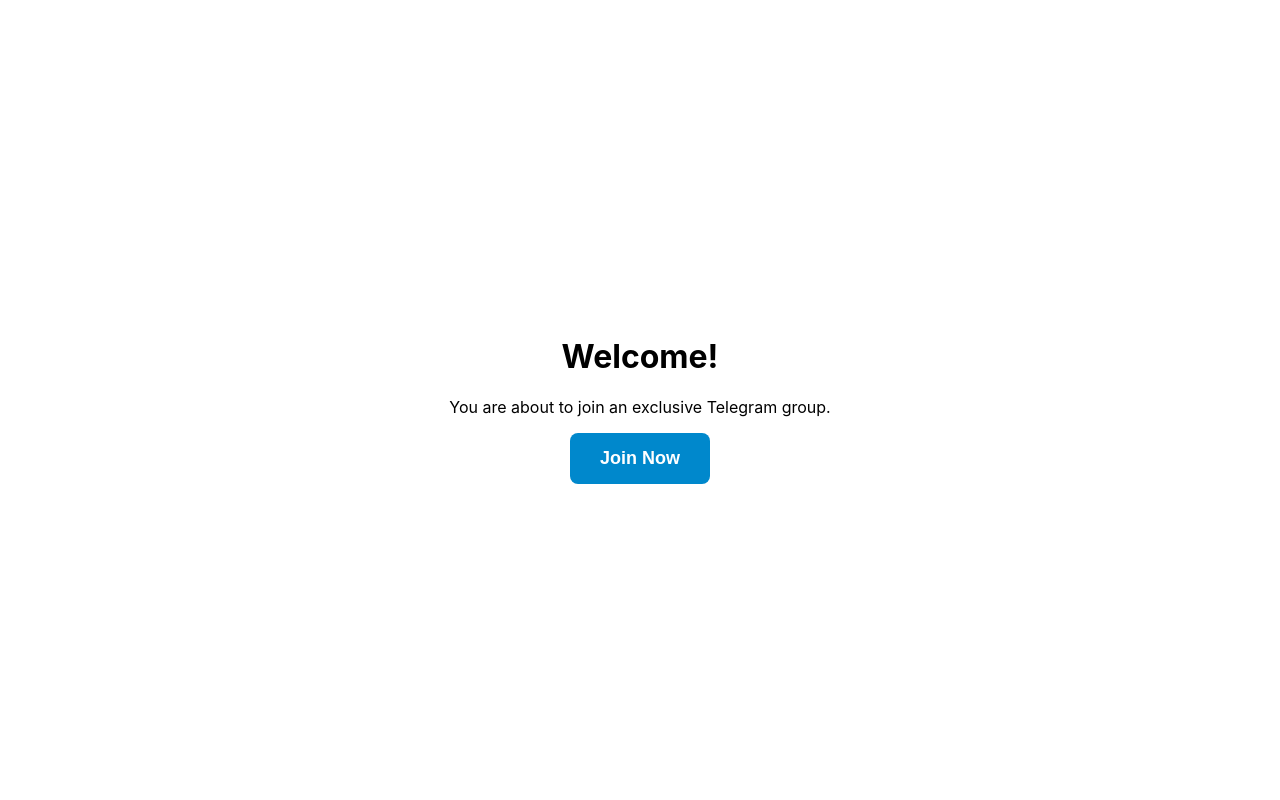
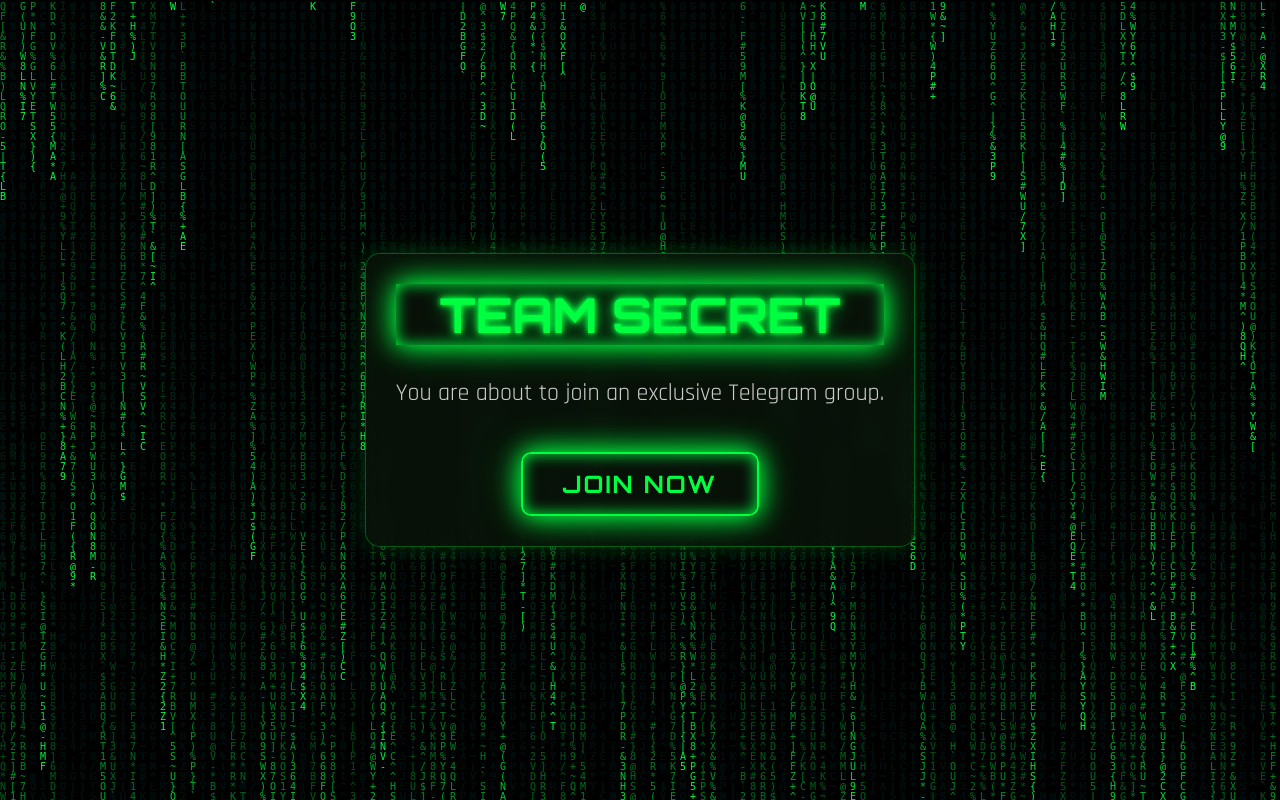
Before and after one commit to rahulkuma9503-coder/With-mine-app, a Flask app: template templates/join.html in a window 1280 px wide. Run offline with Flask 3, Linux system fonts and the light colour scheme; the template is opened without the code that fills it, so the values that code supplies are empty; some libraries are stand-ins or nearby versions.

Commit message:
Update join.html

```diff
--- a/templates/join.html
+++ b/templates/join.html
@@ -4,40 +4,127 @@
     <meta charset="UTF-8">
     <meta name="viewport" content="width=device-width, initial-scale=1.0">
     <title>Join Group</title>
+
+    <!-- Google Fonts -->
+    <link rel="preconnect" href="https://fonts.googleapis.com">
+    <link rel="preconnect" href="https://fonts.gstatic.com" crossorigin>
+    <link href="https://fonts.googleapis.com/css2?family=Orbitron:wght@400;700&family=Rajdhani:wght@400;600&display=swap" rel="stylesheet">
+
     <style>
+        /* CSS Variables for a Hacker Green Theme */
+        :root {
+            --neon-green: #00ff41;
+            --neon-green-glow: rgba(0, 255, 65, 0.7);
+            --bg-color: #000000;
+            --text-color: #f0f0f0;
+        }
+
         body {
-            font-family: -apple-system, BlinkMacSystemFont, 'Segoe UI', Roboto, Helvetica, Arial, sans-serif;
-            background-color: var(--tg-theme-bg-color, #ffffff);
-            color: var(--tg-theme-text-color, #000000);
+            font-family: 'Rajdhani', sans-serif;
+            background-color: var(--bg-color);
+            color: var(--text-color);
             display: flex;
             justify-content: center;
             align-items: center;
             height: 100vh;
             margin: 0;
+            overflow: hidden;
+            position: relative;
         }
+
+        /* The animated canvas background */
+        #matrix-bg {
+            position: absolute;
+            top: 0;
+            left: 0;
+            width: 100%;
+            height: 100%;
+            z-index: -1;
+        }
+
         .container {
             text-align: center;
-            padding: 20px;
+            padding: 30px;
+            border-radius: 15px;
+            background: rgba(10, 20, 10, 0.8); /* Dark greenish-tinted glass */
+            backdrop-filter: blur(10px);
+            border: 1px solid rgba(0, 255, 65, 0.3);
+            box-shadow: 0 0 25px rgba(0, 255, 65, 0.2);
         }
+
+        h1 {
+            font-family: 'Orbitron', sans-serif;
+            font-size: 3em;
+            font-weight: 700;
+            color: var(--neon-green);
+            text-shadow:
+                0 0 5px var(--neon-green),
+                0 0 10px var(--neon-green),
+                0 0 20px var(--neon-green-glow);
+            animation: pulse 2s infinite alternate;
+            margin-top: 0;
+        }
+
+        p {
+            font-size: 1.5em;
+            font-weight: 400;
+            color: #cccccc;
+        }
+
         .join-button {
-            background-color: var(--tg-theme-button-color, #0088cc);
-            color: var(--tg-theme-button-text-color, #ffffff);
-            border: none;
-            border-radius: 8px;
-            padding: 15px 30px;
-            font-size: 18px;
-            font-weight: bold;
+            font-family: 'Orbitron', sans-serif;
+            background-color: transparent;
+            color: var(--neon-green);
+            border: 2px solid var(--neon-green);
+            border-radius: 10px;
+            padding: 15px 40px;
+            font-size: 1.5em;
+            font-weight: 600;
             cursor: pointer;
-            transition: background-color 0.3s;
+            letter-spacing: 2px;
+            text-transform: uppercase;
+            transition: all 0.3s ease;
+            box-shadow:
+                inset 0 0 10px var(--neon-green-glow),
+                0 0 15px var(--neon-green);
+            animation: pulse 2s infinite alternate;
+            margin-top: 20px;
         }
+
         .join-button:hover {
-            filter: brightness(1.1);
+            background-color: var(--neon-green);
+            color: var(--bg-color);
+            box-shadow:
+                inset 0 0 20px var(--neon-green),
+                0 0 30px var(--neon-green),
+                0 0 45px var(--neon-green-glow);
+            transform: scale(1.05);
         }
+
+        .join-button:disabled {
+            background-color: #333;
+            color: #777;
+            border-color: #777;
+            cursor: not-allowed;
+            box-shadow: none;
+            animation: none;
+            transform: scale(1);
+        }
+
+        /* Keyframe Animations */
+        @keyframes pulse {
+            0% { box-shadow: inset 0 0 10px var(--neon-green-glow), 0 0 15px var(--neon-green); }
+            100% { box-shadow: inset 0 0 15px var(--neon-green), 0 0 25px var(--neon-green), 0 0 40px var(--neon-green-glow); }
+        }
+
     </style>
 </head>
 <body>
+    <!-- The canvas for the background effect -->
+    <canvas id="matrix-bg"></canvas>
+
     <div class="container">
-        <h1>Welcome!</h1>
+        <h1>TEAM SECRET</h1>
         <p>You are about to join an exclusive Telegram group.</p>
         <button id="joinBtn" class="join-button">Join Now</button>
     </div>
@@ -45,26 +132,75 @@
     <!-- Include the Telegram Web App script -->
     <script src="https://telegram.org/js/telegram-web-app.js"></script>
     <script>
+        // --- Hacker Man Background Effect Script ---
+        const canvas = document.getElementById('matrix-bg');
+        const ctx = canvas.getContext('2d');
+
+        canvas.width = window.innerWidth;
+        canvas.height = window.innerHeight;
+
+        // Matrix characters (you can add more if you like)
+        const matrix = "ABCDEFGHIJKLMNOPQRSTUVWXYZ123456789@#$%^&*()*&^%+-/~{[|`]}";
+        const matrixArray = matrix.split("");
+
+        const fontSize = 10;
+        const columns = canvas.width / fontSize;
+
+        // An array of drops - one for each column
+        const drops = [];
+        for(let x = 0; x < columns; x++) {
+            drops[x] = 1; // Start at a random point
+        }
+
+        // The drawing function
+        function draw() {
+            // Black BG for the canvas with a slight transparency for trail effect
+            ctx.fillStyle = 'rgba(0, 0, 0, 0.04)';
+            ctx.fillRect(0, 0, canvas.width, canvas.height);
+
+            ctx.fillStyle = '#00ff41'; // Hacker green
+            ctx.font = fontSize + 'px monospace';
+
+            // Loop through drops
+            for(let i = 0; i < drops.length; i++) {
+                // A random character from the matrix array
+                const text = matrixArray[Math.floor(Math.random() * matrixArray.length)];
+
+                // x = i * fontSize, y = value of drops[i] * fontSize
+                ctx.fillText(text, i * fontSize, drops[i] * fontSize);
+
+                // Reset the drop to the top randomly after it has crossed the screen
+                if(drops[i] * fontSize > canvas.height && Math.random() > 0.975) {
+                    drops[i] = 0;
+                }
+
+                // Incrementing Y coordinate
+                drops[i]++;
+            }
+        }
+
+        // Call the draw function every 35ms
+        setInterval(draw, 35);
+
+        // --- Telegram Web App Logic ---
         document.addEventListener('DOMContentLoaded', () => {
             const joinBtn = document.getElementById('joinBtn');
             const token = "{{ token }}"; // Token passed from Flask
 
-            // Tell Telegram the Web App is ready
             const tg = window.Telegram.WebApp;
             tg.ready();
-            tg.expand(); // Expand the Web App to full screen
+            tg.expand();
+            tg.enableClosingConfirmation();
 
             joinBtn.addEventListener('click', async () => {
                 joinBtn.textContent = 'Loading...';
                 joinBtn.disabled = true;
 
                 try {
-                    // Fetch the actual group link from our backend
                     const response = await fetch(`/getgrouplink/${token}`);
                     const data = await response.json();
 
                     if (data.url) {
-                        // Open the group link in a new tab
                         window.open(data.url, '_blank');
                     } else {
                         alert('Error: Could not retrieve the group link.');
@@ -73,8 +209,9 @@
                     console.error('Fetch error:', error);
                     alert('An error occurred. Please try again.');
                 } finally {
-                    // Close the Web App
-                    tg.close();
+                    setTimeout(() => {
+                        tg.close();
+                    }, 500);
                 }
             });
         });
```
